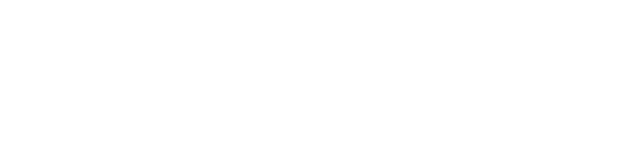
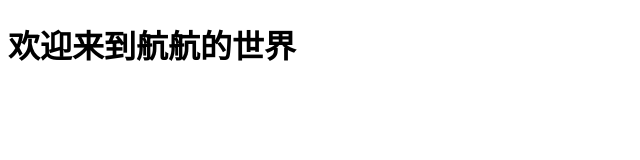
Before and after one commit to yuhang905029404/hanghang, a plain HTML site: page index.html in a window 1280 px wide. Shown: the whole page, without its empty margins (0-640 px from the left). Drawn offline with Linux system fonts and the light colour scheme.

Commit message:
初始化

```diff
--- a/index.html
+++ b/index.html
@@ -6,5 +6,8 @@
 </head>
 <body>
 
+<H1>
+    欢迎来到航航的世界
+</H1>
 </body>
 </html>
```
